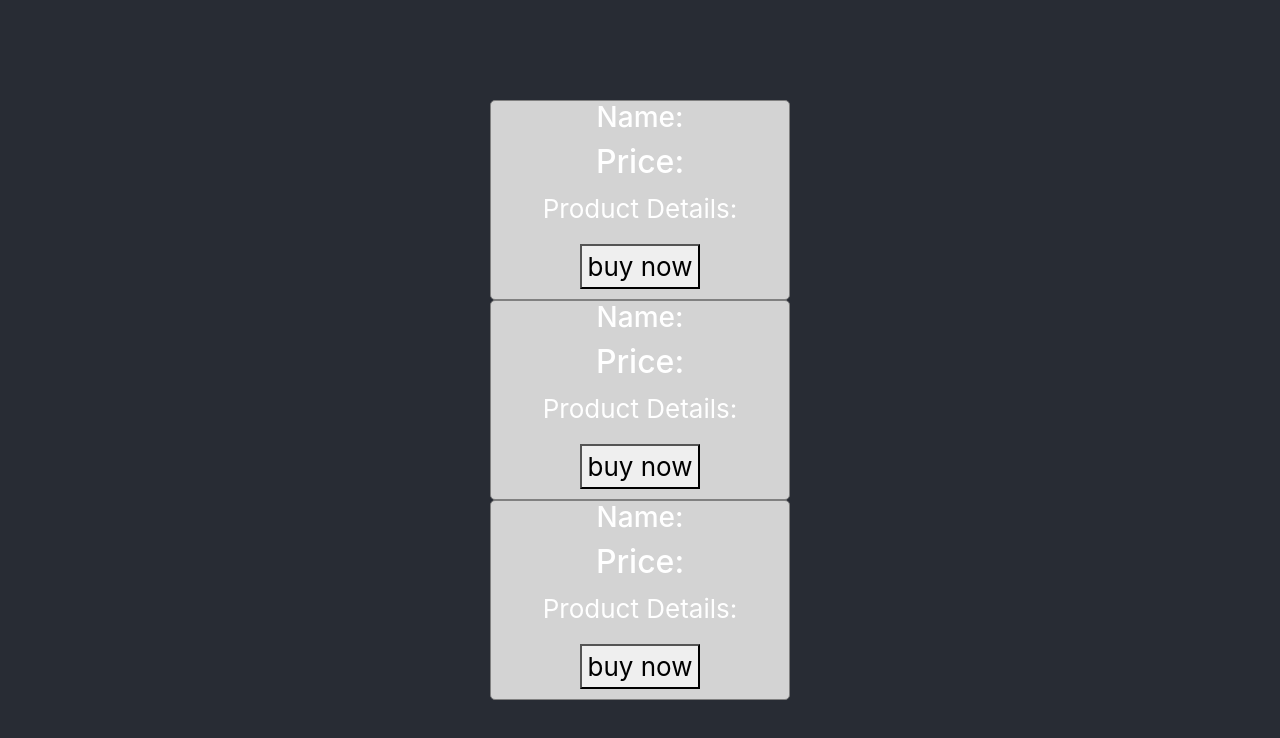
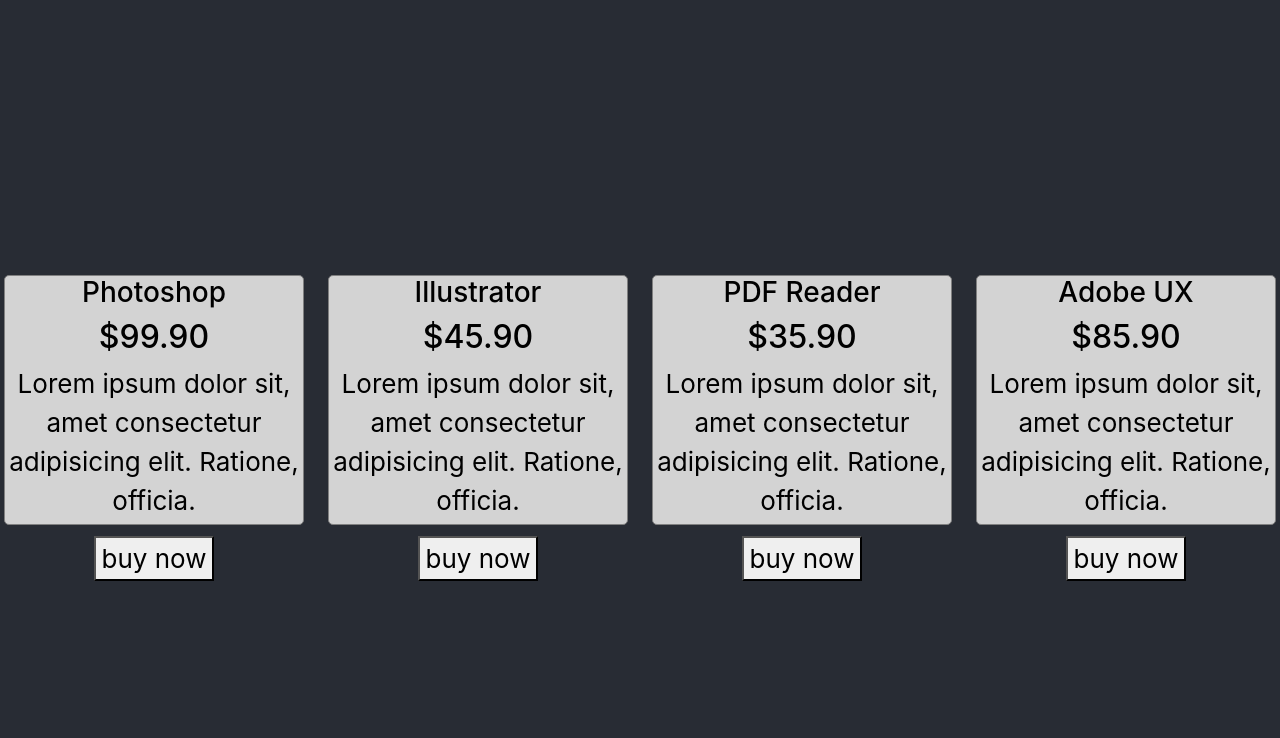
Before and after one commit to NMRayhan/react-core-concept, a React (Create React App) app: page / in a window 1280 px wide. Shown: the top 738 px of the page. Built offline with nearby package versions, Linux system fonts and the light colour scheme; no server answers.

Commit message:
Component Same ui Diffrent Data

```diff
--- a/src/App.js
+++ b/src/App.js
@@ -1,60 +1,58 @@
 import './App.css';
 
-
-const products =[
-  {name : "Photoshop", price: "$99.90"},
-  {name : "Illustrator", price: "$45.90"},
-  {name : "PDF Reader", price: "$35.90"}
+const products = [
+  { name: "Photoshop", price: "$99.90", discription: "Lorem ipsum dolor sit, amet consectetur adipisicing elit. Ratione, officia." },
+  { name: "Illustrator", price: "$45.90", discription: "Lorem ipsum dolor sit, amet consectetur adipisicing elit. Ratione, officia." },
+  { name: "PDF Reader", price: "$35.90", discription: "Lorem ipsum dolor sit, amet consectetur adipisicing elit. Ratione, officia." },
+  { name: "Adobe UX", price: "$85.90", discription: "Lorem ipsum dolor sit, amet consectetur adipisicing elit. Ratione, officia." }
 ]
 
+
+fetch('https://jsonplaceholder.typicode.com/users')
+  .then(response => response.json())
+  .then(data => {
+    console.log(data);
+  })
+
 function App() {
-  var style = {
-    color: "red",
-    backgroundColor: "green"
-  }
-  const names = ["Rayhan", "Chandan", "Rajvhi", "Shaiful"]
   return (
     <div className="App">
       <header className="App-header">
-        <ProductCart product={products[0]}></ProductCart>
-        <ProductCart product={products[1]}></ProductCart>
-        <ProductCart product={products[2]}></ProductCart>
+        <div className="row justify-content-center">
+          <div className="col-3">
+            <ProductCart product={products[0]}></ProductCart>
+          </div>
+          <div className="col-3">
+            <ProductCart product={products[1]}></ProductCart>
+          </div>
+          <div className="col-3">
+            <ProductCart product={products[2]}></ProductCart>
+          </div>
+          <div className="col-3">
+            <ProductCart product={products[3]}></ProductCart>
+          </div>
+        </div>
       </header>
     </div>
   );
 }
-var nameStyle = {
-  color: "green"
-}
 
-function Person(props) {
-  return (
-    <div style={{ backgroundColor: "goldenrod", borderRadius: "20px", padding: "10px", margin: "10px" }}>
-      <h3>Hello <span style={{ color: 'red' }}>Mr,</span></h3>
-      <h2 style={nameStyle}>{props.name}</h2>
-      <div>
-        <button class="btn btn-primary">Details</button>
-      </div>
-    </div>
-
-  );
-}
 
 function ProductCart(props) {
   const productStyle = {
-    border:"1px solid grey",
+    border: "1px solid grey",
     borderRadius: "5px",
     backgroundColor: "lightgray",
-    height: "200px",
-    width: "300px"
+    height: "250px",
+    width: "300px",
+    color: "black"
+  }
 
-  }
-  let {Name, Price} = props.product;
   return (
     <div style={productStyle}>
-      <h3>Name:{Name} </h3>
-      <h2>Price:{Price} </h2>
-      <p>Product Details: </p>
+      <h3>{props.product.name} </h3>
+      <h2>{props.product.price} </h2>
+      <p>{props.product.discription} </p>
       <button>buy now</button>
     </div>
   )
```
